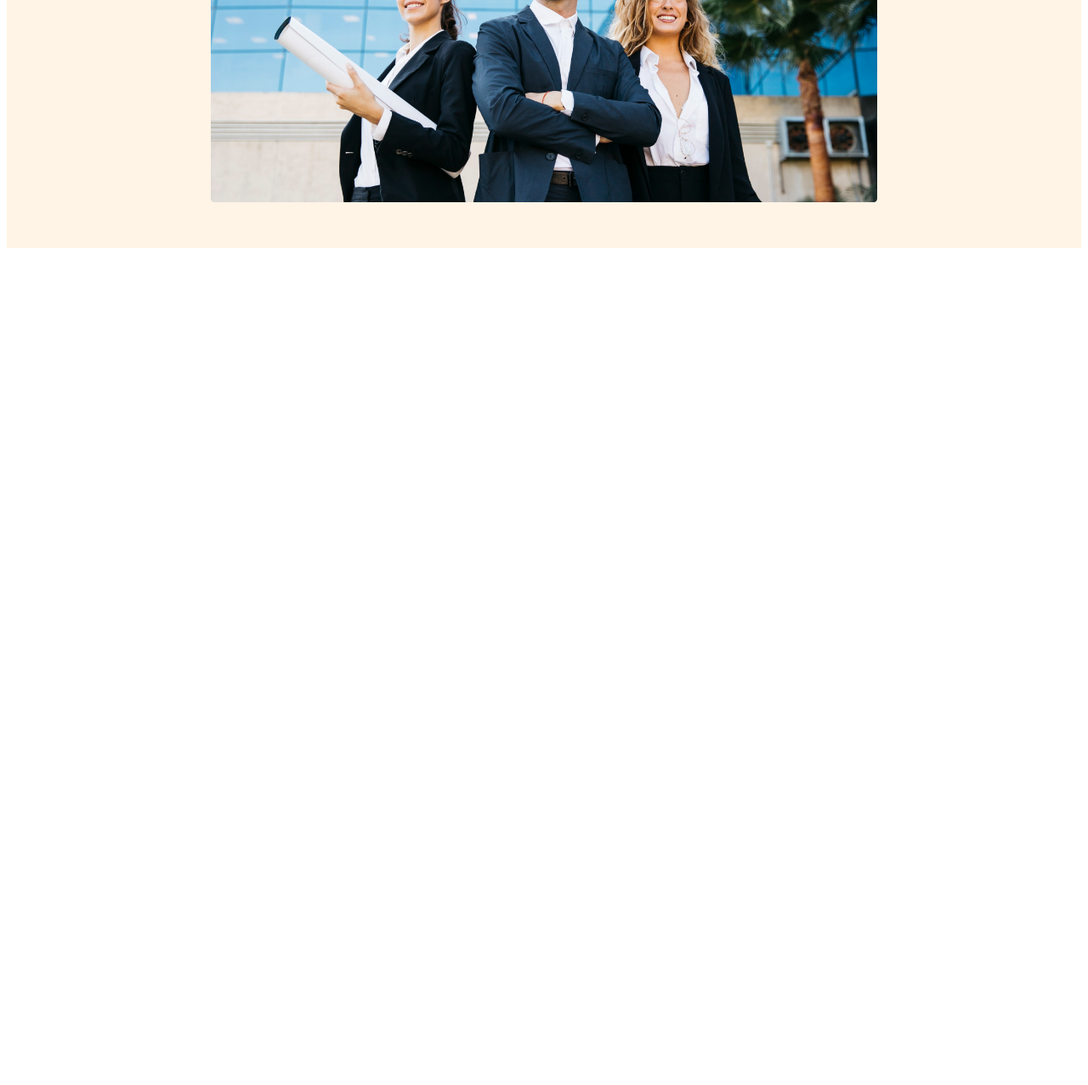
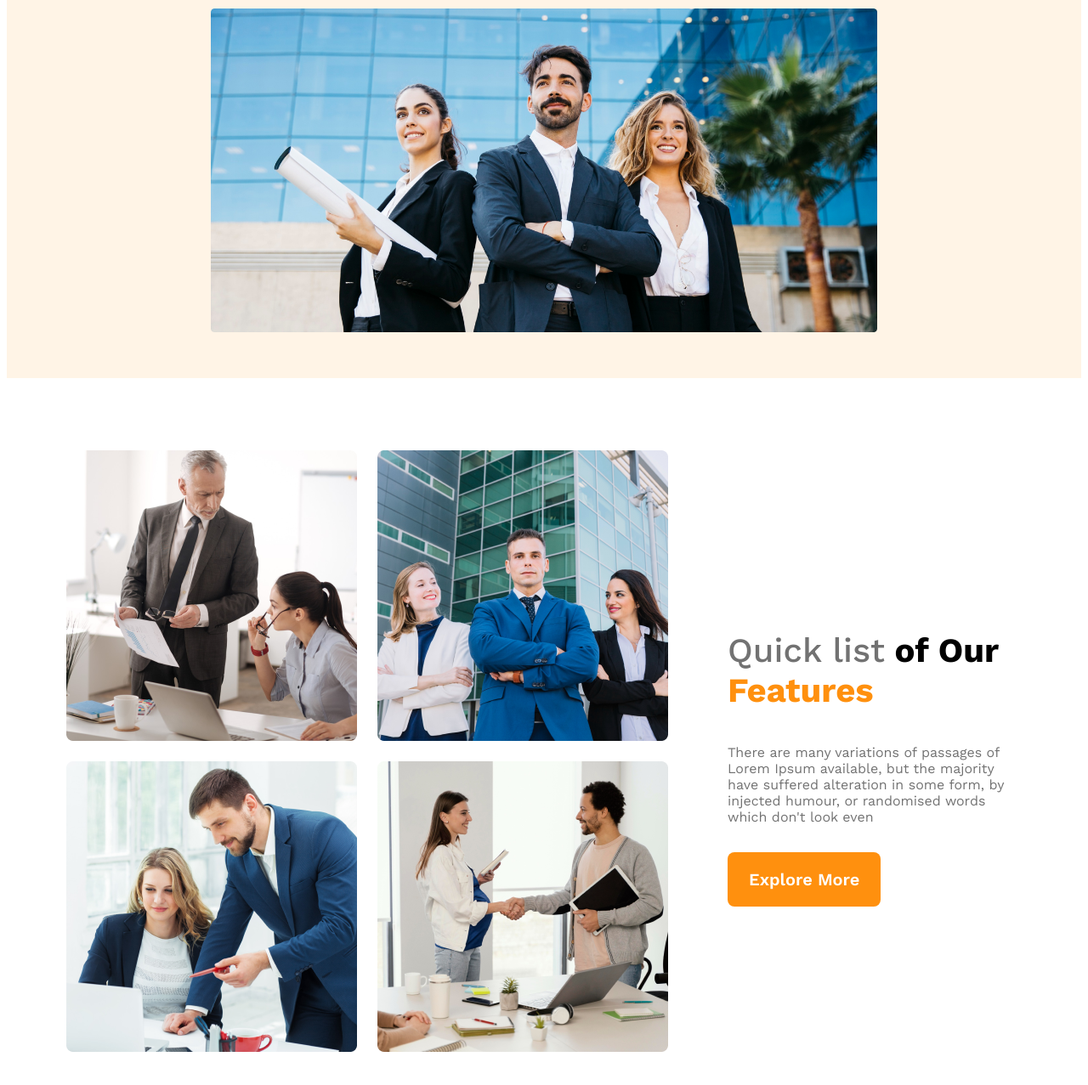
Before and after one commit to arrasel13/g3architects, a plain HTML site: page index.html in a window 1280 px wide. Shown: the part 601-1878 px from the top of the page at 85% size. Before the commit the page ends 901 px from the top, so only its background shows below. Drawn offline with nearby package versions, Linux system fonts and the light colour scheme.

Commit message:
Added Teams Section

```diff
--- a/index.html
+++ b/index.html
@@ -7,6 +7,8 @@
     <link rel="stylesheet" href="styles/architect.css">
 </head>
 <body>
+
+    <!-- Header start -->
     <header>
         <nav>
             <h3 class="nav-title">G3 Architects</h3>
@@ -20,7 +22,7 @@
 
         <div class="banner">
             <div class="banner-content">
-                <h1 class="banner-title">Brand New Group of Architects</h1>
+                <h1 class="banner-title">Brand New<br>Group of Architects</h1>
                 <p class="banner-description">There are many variations of passages of Lorem Ipsum available, but the majority have suffered alteration in some form, by injected humour, or randomised words which don't look even</p>
                 <button class="btn-primary">Explore More</button>
             </div>
@@ -28,7 +30,27 @@
         </div>
 
     </header>
-    <main></main>
+
+    <!-- Header end -->
+
+    <main>
+        <!-- Teams section start -->
+         <section class="teams-container">
+            <div class="teams-img-container">
+                <img src="images/team1.png" alt="">
+                <img src="images/team2.png" alt="">
+                <img src="images/team3.png" alt="">
+                <img src="images/team4.png" alt="">
+            </div>
+            <div class="teams-content">
+                <h3 class="teams-title"><span class="quick-list">Quick list</span> <span>of Our</span> <span class="text-features">Features</span></h3>
+                <p class="teams-description">There are many variations of passages of Lorem Ipsum available, but the majority have suffered alteration in some form, by injected humour, or randomised words which don't look even</p>
+                <button class="btn-primary">Explore More</button>
+            </div>
+         </section>
+        <!-- Features section end -->
+    </main>
+
     <footer></footer>
 </body>
 </html>
--- a/styles/architect.css
+++ b/styles/architect.css
@@ -58,24 +58,30 @@ nav li a {
 
 /* Banner Styles */
 
-.banner {}
+.banner {
+    padding: 115px 0 0;
+}
 
 .banner-content {
     max-width: 800px;
     text-align: center;
     margin: 0 auto;
+    padding: 0 160px;
 }
 
 .banner-title {
-    font-size: 4rem;
+    font-size: 3.3rem;
     font-weight: 700;
     color: #131313;
+    margin: 0;
+    line-height: 1.2;
 }
 
 .banner-description {
     font-size: 1rem;
     font-weight: 400;
     color: #727272;
+    margin: 32px 0;
 }
 
 .banner img {
@@ -112,5 +118,47 @@ nav li a {
     .nav-title {
         margin-bottom: 10px;
     }
+}
 
+
+/* Main styles */
+main {
+    max-width: 1440px;
+    margin: 0 auto;
 }
+
+.teams-container {
+    display: flex;
+    align-items: center;
+    padding: 85px 0;
+}
+.teams-img-container {
+    display: grid;
+    grid-template-columns: repeat(2, 1fr);
+    gap: 1.5rem;
+    padding-right: 35px;
+    padding-left: 70px;
+}
+.teams-img-container img{}
+.teams-content {
+    padding-right: 70px;
+    padding-left: 35px;
+}
+.teams-title {
+    font-size: 2.5rem;
+    font-weight: 700;
+}
+.teams-title .quick-list {
+    color: #727272;
+    font-weight: 500;
+}
+.teams-title .text-features {
+    color: #FF900E;
+    font-weight: 700;
+}
+.teams-description {
+    font-size: 16px;
+    font-weight: 400;
+    color: #727272;
+    margin: 24px 0 32px;
+}
```
